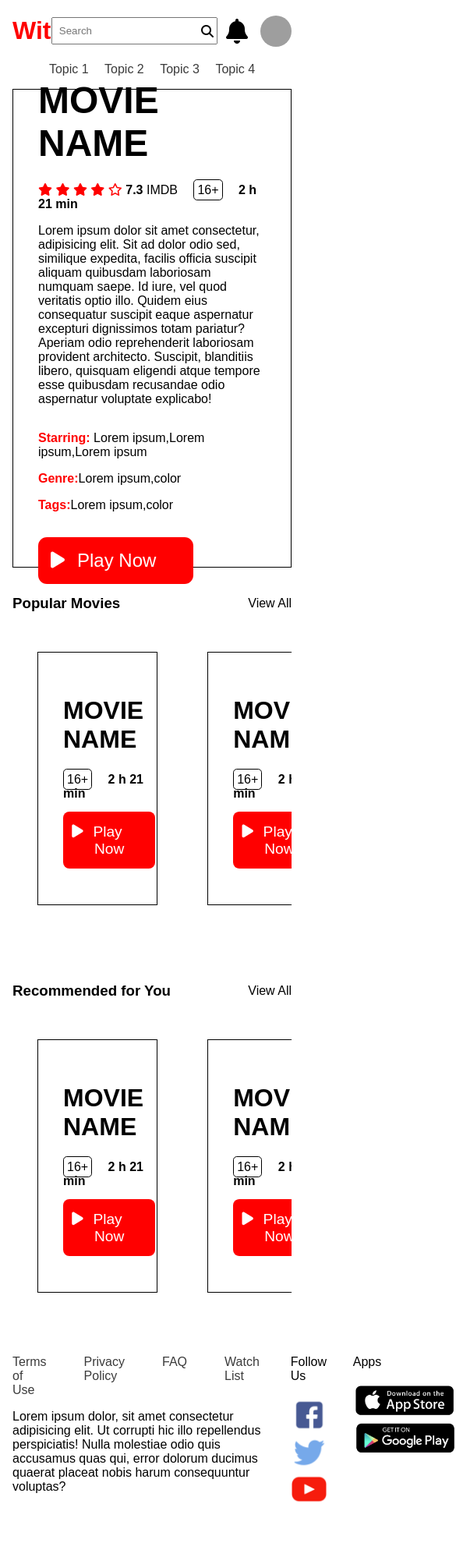
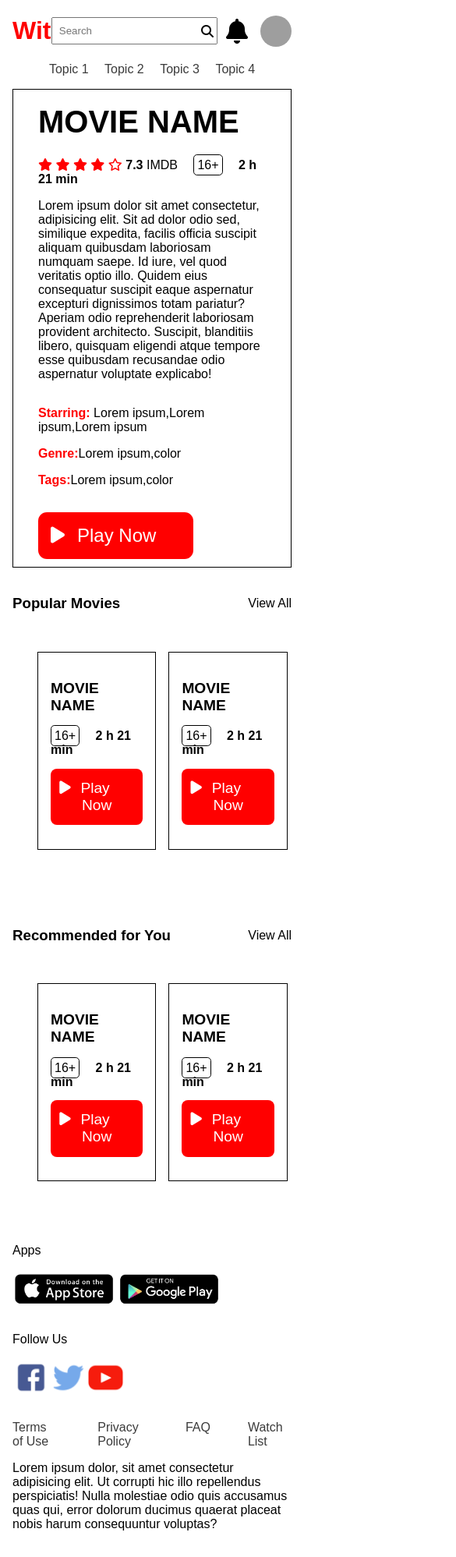
Before and after one commit to Aybuke-Filiz/WitFlix, a plain HTML site: page index.html in a window 390 px wide. Shown: the top 1997 px of the page at 78% size, 585 px wide, since content can reach past the window. Drawn offline with Linux system fonts and the light colour scheme; grey boxes are pictures that could not be loaded.

Commit message:
tamamlandı

```diff
--- a/index.css
+++ b/index.css
@@ -197,5 +197,30 @@ footer nav a:first-child{
     }
     .section-content{
         overflow: auto;
+        gap: 1rem;
+    }
+
+    main h2{
+
+        font-size: 2.5rem;
+    }
+    .card h4{
+        font-size: 1.2rem;
+        margin: 1.2rem 0;
+    }
+    .card{
+        padding: 1rem;
+        width: 50%;
+    }
+    .card.btn-l{
+     padding: 0.6rem 1.5rem;
+     padding-right: 1rem;
+    }
+    .card.btn-l i{
+     margin-left: -0.8rem;
+     margin-right: 0.4rem;
+    }
+    footer{
+        flex-direction: column-reverse;
     }
 }
```
Also changed, not shown: index.html (line endings or trailing spaces).
